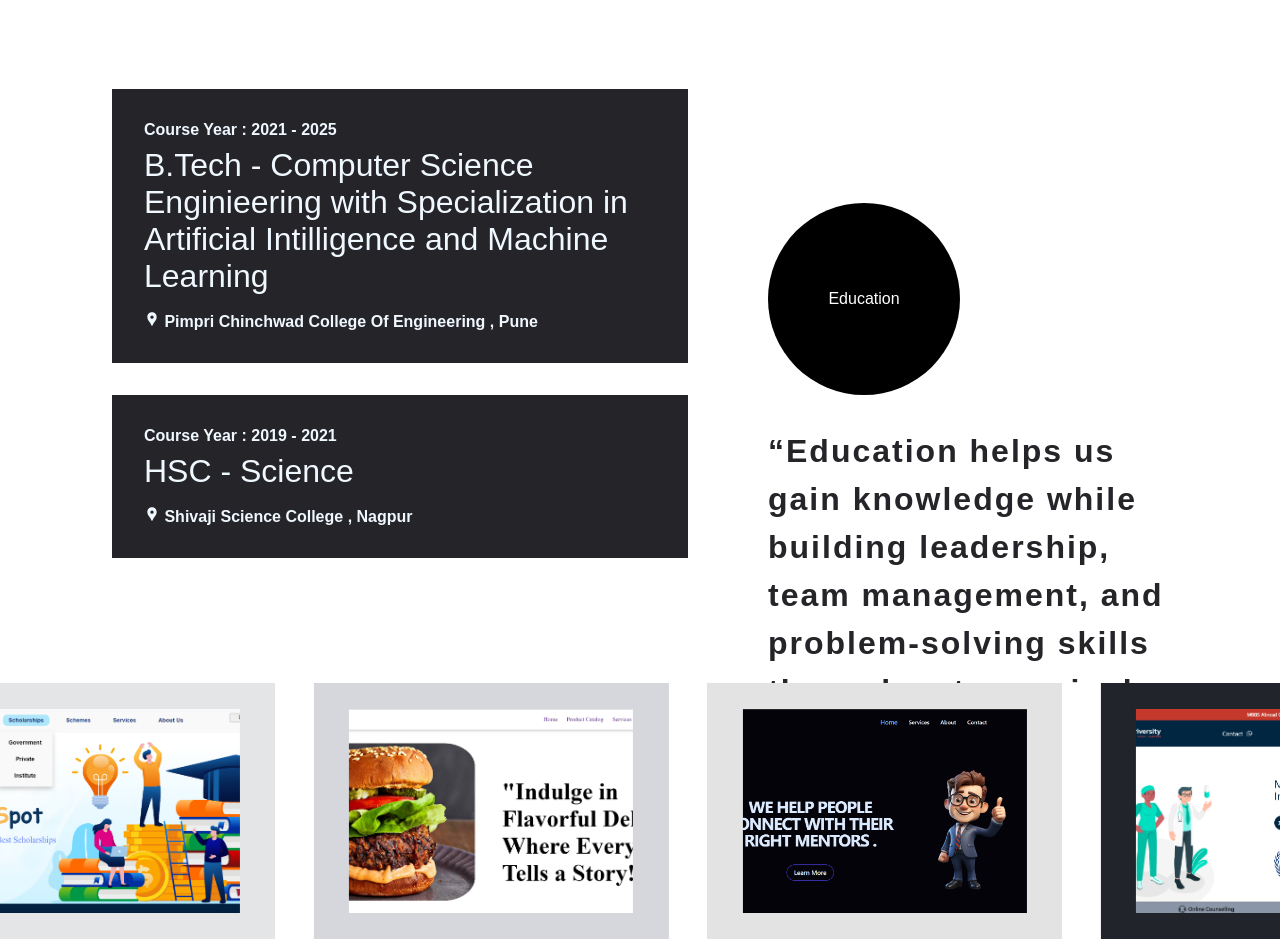
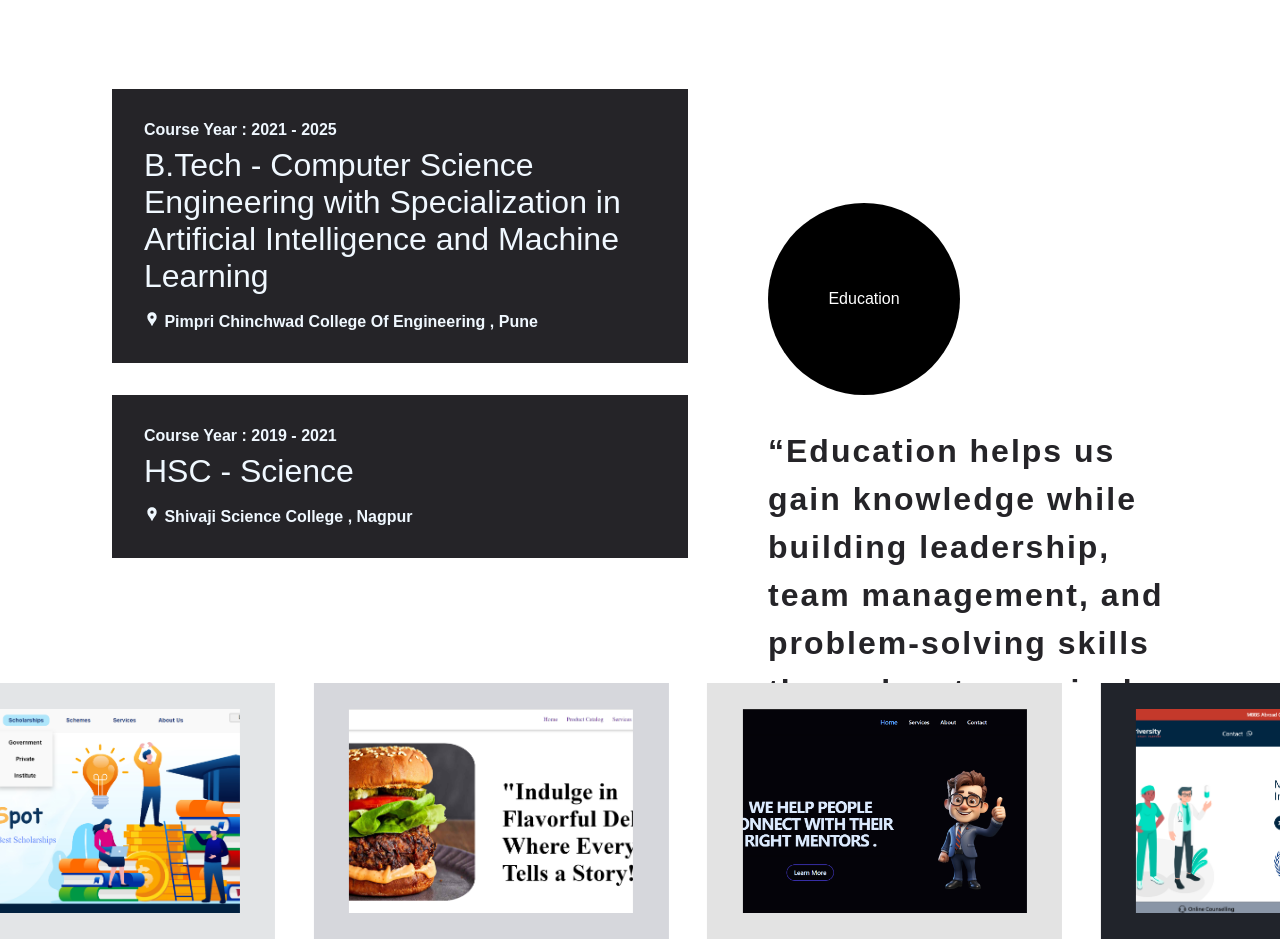
Before and after one commit to Kshitijgul/Next_Js-Portfolio, a Next.js app: page / in a window 1280 px wide. Shown: the part 2380-3319 px from the top of the page. Built offline with nearby package versions, Linux system fonts and the light colour scheme.

Commit message:
Education

```diff
--- a/src/components/Education/index.js
+++ b/src/components/Education/index.js
@@ -7,7 +7,7 @@ import { useInView, useAnimation } from "framer-motion";
 import { useRef } from "react";
 import { motion } from "framer-motion";
 
-const index = () => {
+const Index = () => {  // Component name starts with an uppercase letter
   const containerRef = useRef(null);
   const controls = useAnimation(); // For controlling animation manually
   const container = useRef(null);
@@ -30,7 +30,6 @@ const index = () => {
         </p>
         <div className={styles.Mainsection}>
           <div className={styles.Mainsection_flex}>
-            {/* <div className={styles.Timeline}></div> */}
             <motion.div
               ref={containerRef}
               animate={controls} // Bind animation controls
@@ -40,20 +39,20 @@ const index = () => {
             >
               <p className={styles.year}> Course Year : 2021 - 2025 </p>
               <p className={styles.CourseName}>
-                {" "}
-                B.Tech - Computer Science Enginieering with Specialization in
-                Artificial Intilligence and Machine Learning
+                B.Tech - Computer Science Engineering with Specialization in
+                Artificial Intelligence and Machine Learning
               </p>
 
               <p className={styles.location}>
                 <MdLocationPin /> Pimpri Chinchwad College Of Engineering , Pune
               </p>
             </motion.div>
-            <motion.div              animate={controls} // Bind animation controls
+            <motion.div
+              animate={controls} // Bind animation controls
               initial={{ x: -100, opacity: 0 }} // Initial state when out of view
-              transition={{ duration: 0.5,delay: 0.5  }} // Animation transition settings
+              transition={{ duration: 0.5, delay: 0.5 }} // Animation transition settings
               className={styles.Education}
-              >
+            >
               <p className={styles.year}> Course Year : 2019 - 2021 </p>
               <p className={styles.CourseName}> HSC - Science </p>
 
@@ -62,7 +61,11 @@ const index = () => {
               </p>
             </motion.div>
           </div>
-          <div data-scroll data-scroll-speed={0.2} className={styles.secondSection}>
+          <div
+            data-scroll
+            data-scroll-speed={0.2}
+            className={styles.secondSection}
+          >
             <Magnetic>
               <p>Education </p>
             </Magnetic>
@@ -86,4 +89,4 @@ const index = () => {
   );
 };
 
-export default index;
+export default Index;
--- a/src/pages/index.js
+++ b/src/pages/index.js
@@ -8,7 +8,7 @@ import styles from "@/styles/Home.module.css";
 import LocomotiveScroll from "locomotive-scroll";
 import Description from "../components/Description";
 import Skills from "../components/Skills";
-import Education from "../components/Education";
+import Education from "../components/Education/Index";
 import SlidingImages from "../components/SlidingImages";
 import Footer from "../components/Footer";
 
```
